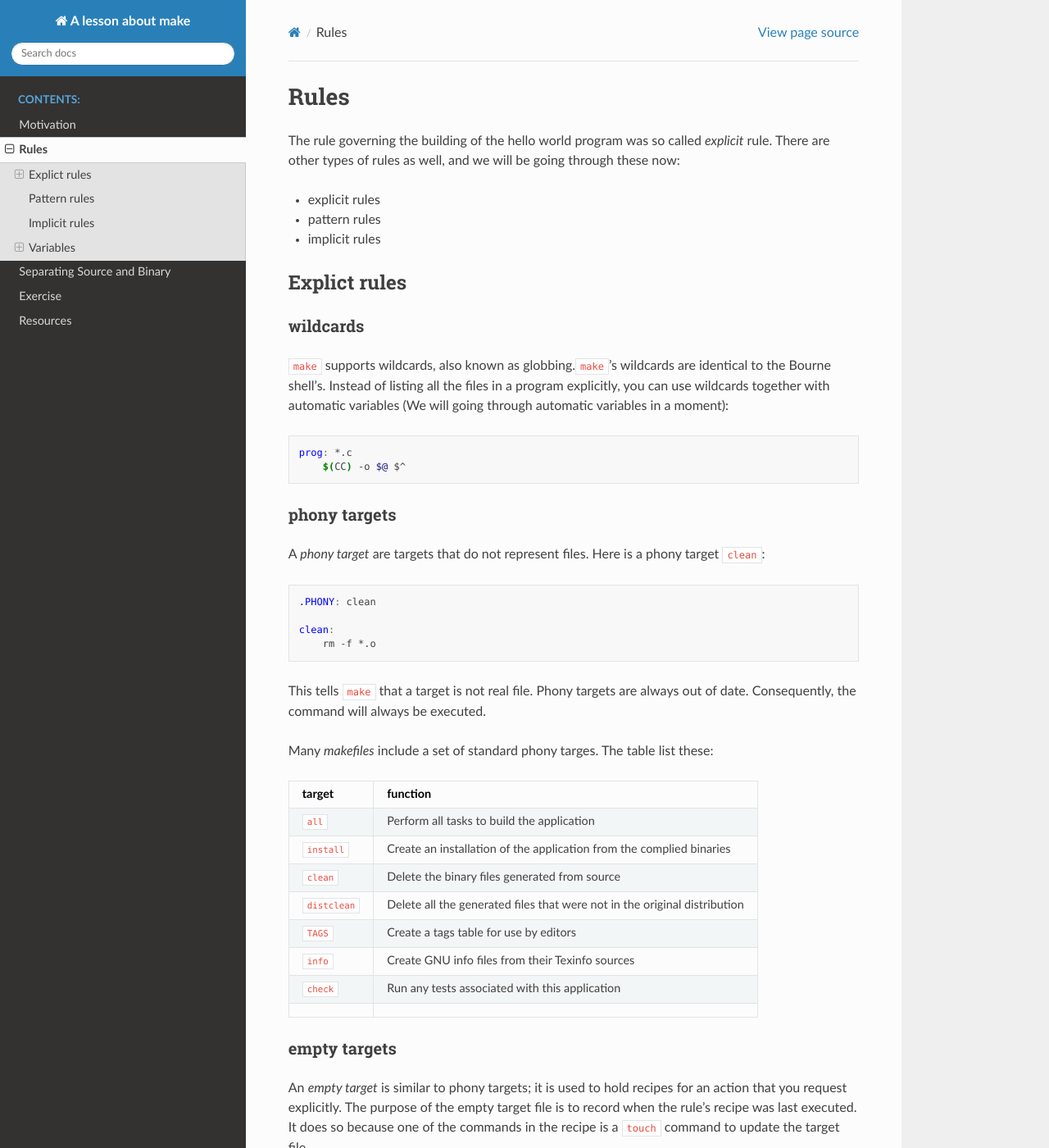
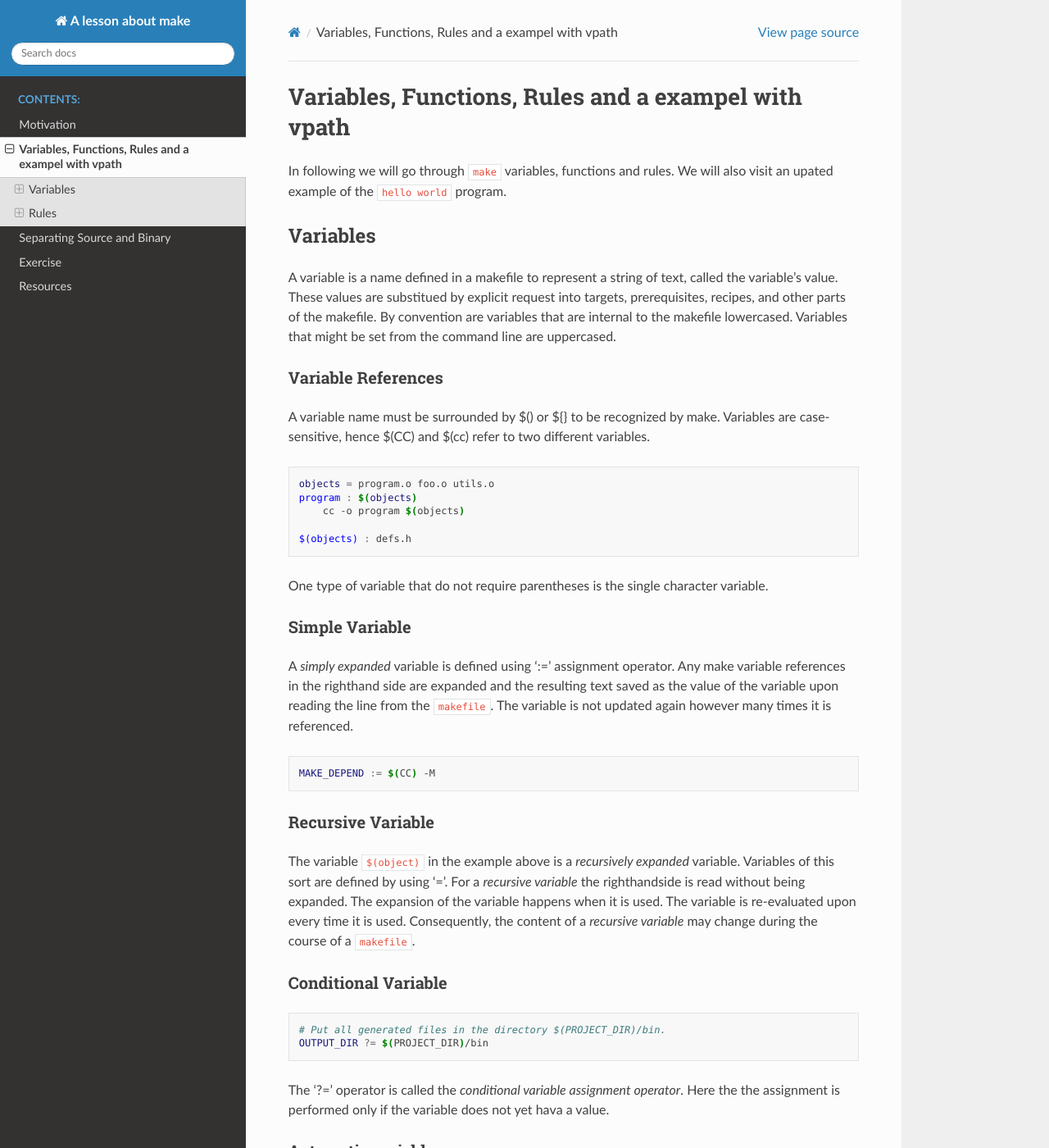
Before and after one commit to coderefinery/make-lesson, a Sphinx documentation site: the page built from doc/rules.md, in a window 1280 px wide and 1400 px high. Shown: the whole window at 82% size. Built offline with Sphinx 7.4.7 and the Read the Docs theme 2.0.0, drawn with Linux system fonts in a browser that asks for light colours; some of the changed text lies outside the part shown.

Commit message:
Add descriptions of different types of variables.

````diff
--- a/doc/rules.md
+++ b/doc/rules.md
@@ -1,13 +1,80 @@
-# Rules
+# Variables, Functions, Rules and a exampel with vpath
+In following we will go through `make` variables, functions and rules. We will also visit an upated
+example of the `hello world` program.
+
+## Variables
+A variable is a name defined in a makefile to represent a string of text, called the variable's
+value. These values are substitued by explicit request into targets, prerequisites, recipes, and
+other parts of the makefile. By convention are variables that are internal to the makefile lowercased.
+Variables that might be set from the command line are uppercased.
+
+### Variable References
+A variable name must be surrounded by $() or ${} to be recognized by make. Variables are case-sensitive,
+hence $(CC) and $(cc) refer to two different variables.
+```makefile
+objects = program.o foo.o utils.o
+program : $(objects)
+    cc -o program $(objects)
+
+$(objects) : defs.h
+```
+One type of variable that do not require parentheses is the single character variable.
+
+### Simple Variable
+A *simply expanded* variable is defined using ':=' assignment operator. Any make variable references
+in the righthand side are expanded and the resulting text saved as the value of the variable upon
+reading the line from the `makefile`. The variable is not updated again however many times it is
+referenced.
+```makefile
+MAKE_DEPEND := $(CC) -M
+```
+
+### Recursive Variable
+The variable `$(object)` in the example above is a *recursively expanded* variable. Variables of this
+sort are defined by using '='. For a *recursive variable* the righthandside is read without being
+expanded. The expansion of the variable happens when it is used. The variable is re-evaluated upon
+every time it is used. Consequently, the content of a *recursive variable* may change during
+the course of a `makefile`.
+
+### Conditional Variable
+```makefile
+# Put all generated files in the directory $(PROJECT_DIR)/bin.
+OUTPUT_DIR ?= $(PROJECT_DIR)/bin
+```
+The '?=' operator is called the *conditional variable assignment operator*. Here the the assignment is
+performed only if the variable does not yet hava a value.
+
+### Automatic variables
+There are seven automatic variables. Automatic variables are set by `make` after a rules is matched.
+They provide access to elements from the target and prerequisite lists. It this way you don't have
+to explictily specify any filenames.
+
+| Variable | Function                                                                           |
+| -------- | --------                                                                           |
+| $@       | The filename representing the target                                               |
+| $%       | The filename element of an archive member specification                            |
+| $<       | The filename of the first prerequisite                                             |
+| $?       | The names of all prerequisites that are newer than the target, separated by spaces |
+| $^       | The filenames all the prerequisites, separated by spaces                           |
+| $+       | Similar to $^ except that $+ include duplicates                                    |
+| $*       | The stem of the target filename.                                                   |
+
+These seven variables have variants that get just the file's directory name or just the file name within
+the directory. The variant variables names are formed by appending 'D' or 'F'. These variant variables are
+more than one character long and so must be enclosed in parentheses, i.e. $(@D), $(@F).
+See [GNU Make Automatic variables](https://www.gnu.org/software/make/manual/html_node/Automatic-Variables.html)
+
+
+## Rules
 The rule governing the building of the hello world program was so called _explicit_ rule. There are other
 types of rules as well, and we will be going through these now:
 - explicit rules
 - pattern rules
 - implicit rules
 
-## Explict rules
+### Explict rules
 
-### wildcards
+#### wildcards
 `make` supports wildcards, also known as globbing.`make`'s wildcards are identical to the Bourne shell's.
 Instead of listing all the files in a program explicitly, you can use wildcards together with automatic
 variables (We will going through automatic variables in a moment):
@@ -42,7 +109,7 @@ Many _makefiles_ include a set of standard phony targes. The table list these:
 | `check`     | Run any tests associated with this application                            |
 |             |                                                                           |
 
-### empty targets
+#### empty targets
 An _empty target_ is similar to phony targets; it is used to hold recipes for an action that you request
 explicitly. The purpose of the empty target file is to record when the rule's recipe was last executed.
 It does so because one of the commands in the recipe is a `touch` command to update the target file.
@@ -58,7 +125,7 @@ The command `make print`  will execute the `lpr` command if one of the source fi
 last `make print`. The automatic variable `$?` is used to print only those files that have changed.
 (We will discuss automatic variables in a moment)
 
-## Pattern rules
+### Pattern rules
 ```makefile
 %.o : %.c
 	$(CC) $(CFLAGS) -c $< -o $@
@@ -68,7 +135,7 @@ is considered a pattern for matching file names; the '%' can match any nonempty
 characters match only themselves. The shown rule '%.o : %.c' says how to make any file `stem.o` from another
 file `stem.c`
 
-## Implicit rules
+### Implicit rules
 `make` has about 90 built-in implicit rules.  There are built-in pattern rules for C, C++, Pascal, Fortran,
 Modula, Texinfo, TEX, Emacs, Lisp, RCS and SCCS. The two last ones are version control systems. The implicit
 rules database can be listed with the command:
@@ -85,37 +152,7 @@ A interesting note is that this rule is not part of the implicti rulebase on my
 make version 3.81, but it exists in the implicit rulebase on Linux with make version 4.3
 
 
-## Variables
-A variable have the syntax:
-```makefile
-$(variable-name)
-```
-A variable name must be surrounded by $() or ${} to be recognized by make. Variables are case-sensitive,
-hence $(CC) and $(cc) refer to two different variables. One type of variable that do
-not require parentheses is the single character variable. By convention are variables that are internal
-to the makefile lowercased. Variables that might be set from the command line are uppercased.
-
-### Automatic variables
-There are seven automatic variables. Automatic variables are set by `make` after a rules is matched.
-They provide access to elements from the target and prerequisite lists. It this way you don't have
-to explictily specify any filenames.
-
-| Variable | Function                                                                           |
-| -------- | --------                                                                           |
-| $@       | The filename representing the target                                               |
-| $%       | The filename element of an archive member specification                            |
-| $<       | The filename of the first prerequisite                                             |
-| $?       | The names of all prerequisites that are newer than the target, separated by spaces |
-| $^       | The filenames all the prerequisites, separated by spaces                           |
-| $+       | Similar to $^ except that $+ include duplicates                                    |
-| $*       | The stem of the target filename.                                                   |
-
-These seven variables have variants that get just the file's directory name or just the file name within
-the directory. The variant variables names are formed by appending 'D' or 'F'. These variant variables are
-more than one character long and so must be enclosed in parentheses, i.e. $(@D), $(@F).
-See [GNU Make Automatic variables](https://www.gnu.org/software/make/manual/html_node/Automatic-Variables.html)
-
-### vpath
+### An updated "Hello World!" example - introducing vpath
 In the following example we have reworked "Hello world"-example. The source files reside in a subdirectory `src`.
 The printf statement is moved to a function hello(), which is defined in a new file `module.c`.
 
````
